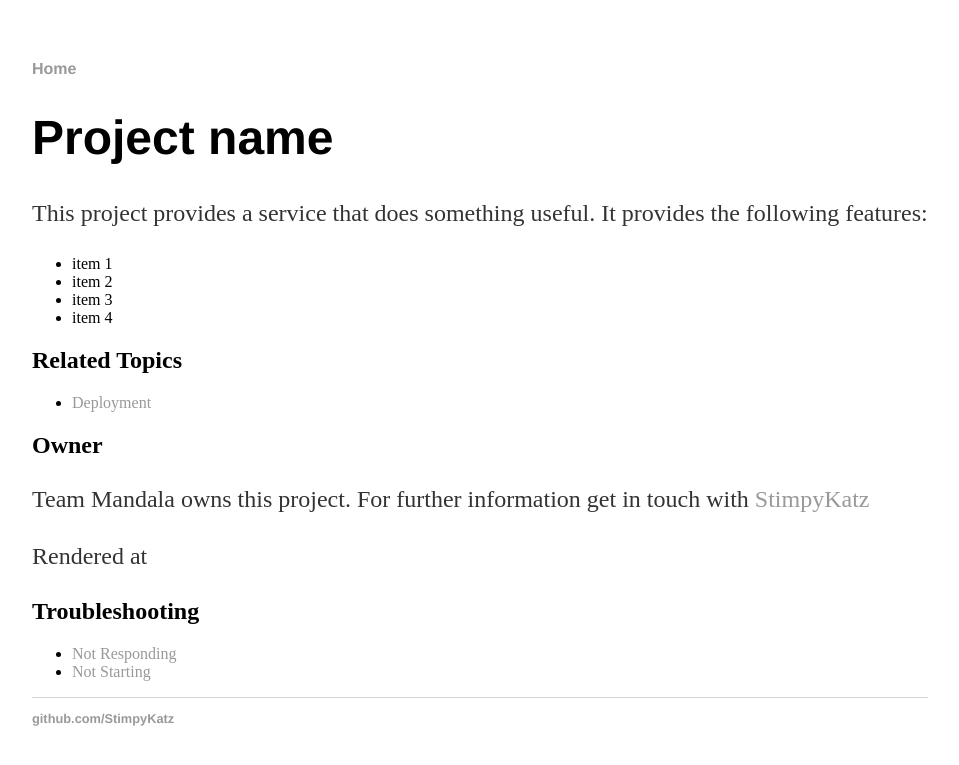
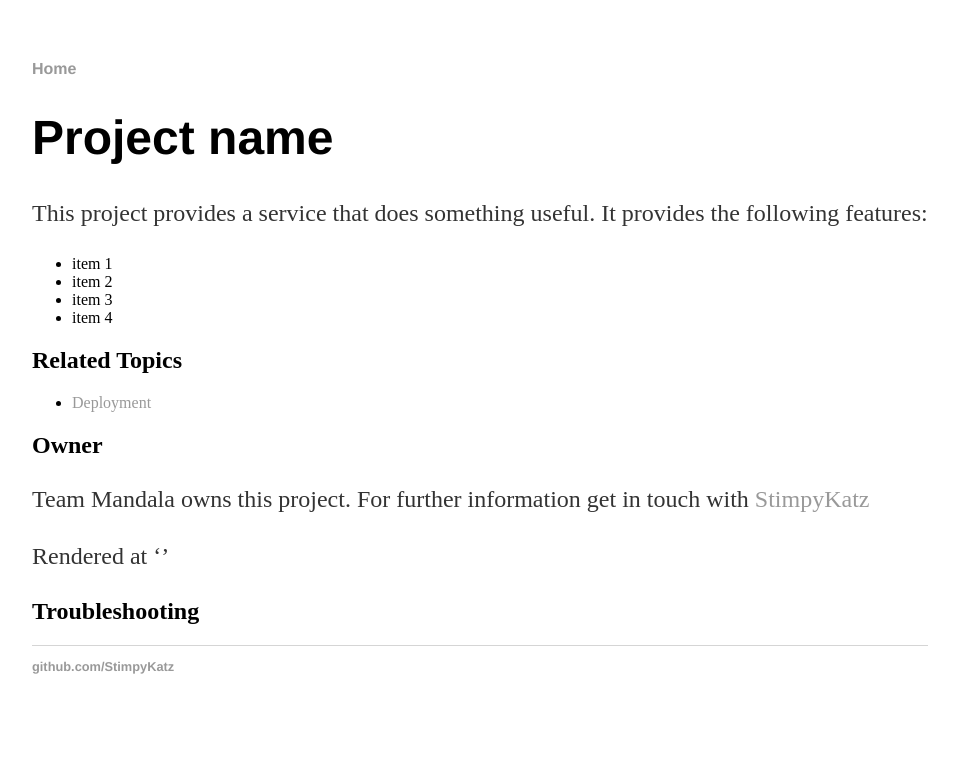
Before and after one commit to M3t4Mash/gfm-demo, a Jekyll site: the page built from index.md, in a window 1280 px wide. Shown: the top 765 px of the page, without its empty margins (160-1119 px from the left). Built offline with Jekyll 4.4.1, drawn with Linux system fonts in a browser that asks for light colours; part of the change alters nothing that is shown.

```diff
--- a/_config.yml
+++ b/_config.yml
@@ -4,6 +4,9 @@ markdown: kramdown
 baseurl: "/gfm-demo"
 
 collections:
-  troubleshooting:
+  doc-troubleshooting:
     output: true
 #    permalink: /troubleshooting/:path/
+  doc-interfaces:
+    output: true
+#    permalink: /troubleshooting/:path/
--- a/index.md
+++ b/index.md
@@ -18,4 +18,4 @@ This project provides a service that does something useful. It provides the foll
 ## Owner
 Team Mandala owns this project. For further information get in touch with [StimpyKatz](https://github.com/StimpyKatz)
 
-Rendered at {{page.date}}
+Rendered at '{{date}}'
```
Also changed, not shown: _doc-images/touch.txt (added), _doc-troubleshooting/not_responding.md (renamed from _troubleshooting/not_responding.md), _doc-troubleshooting/not_starting.md (renamed from _troubleshooting/not_starting.md), 1 other file.
